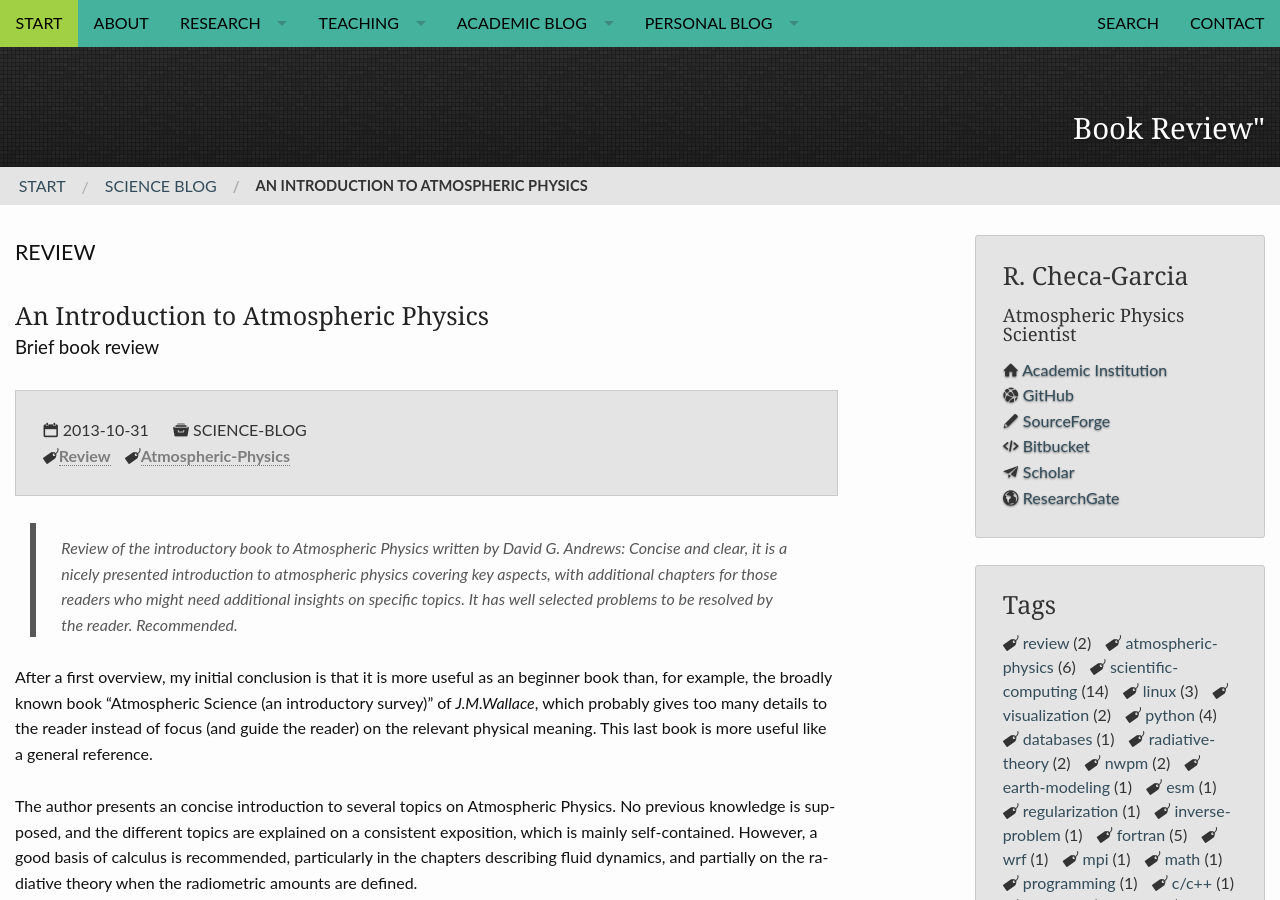
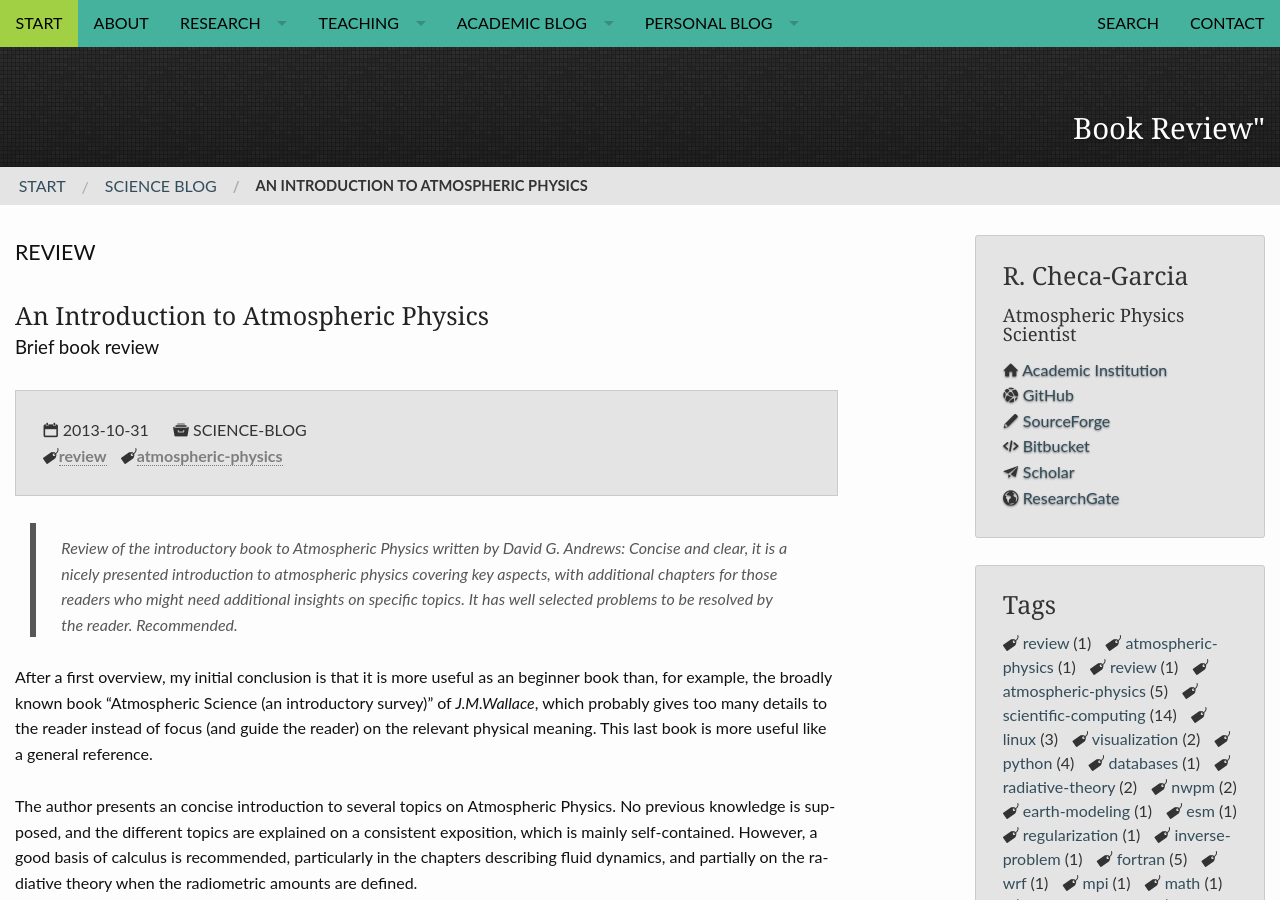
Before and after one commit to RCHG/rchg.github.io, a Jekyll site: the page built from _posts/2013-10-31-Book-Review-2.md, in a window 1280 px wide and 900 px high. Built offline with Jekyll 4.4.1, drawn with Linux system fonts in a browser that asks for light colours; nearby versions of some CDN libraries; comment, search, counter and statistics services are not loaded.

Commit message:
Update 2013-10-31-Book-Review-2.md

```diff
--- a/_posts/2013-10-31-Book-Review-2.md
+++ b/_posts/2013-10-31-Book-Review-2.md
@@ -7,7 +7,7 @@ teaser: "Brief book review"
 author: ramiro_chg
 breadcrumb: true
 tags:
-    - [Review, Atmospheric-Physics]
+    - [review, atmospheric-physics]
 categories:
     - science-blog
 header:
```
